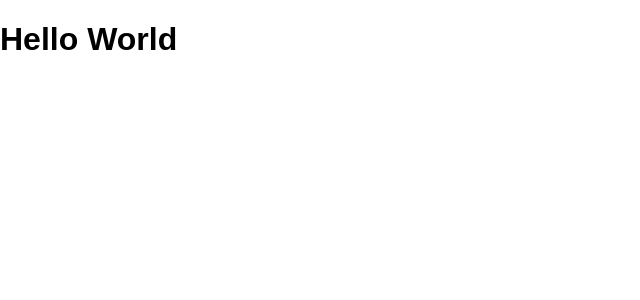
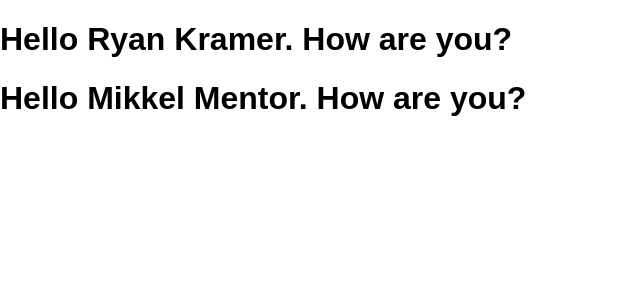
Before and after one commit to Durmaethor/React-Toy, a React (Create React App) app: page / in a window 1280 px wide. Shown: the top 300 px of the page, without its empty margins (0-640 px from the left). Built offline with nearby package versions, Linux system fonts and the light colour scheme.

Commit message:
Added additional properties

```diff
--- a/src/App.js
+++ b/src/App.js
@@ -3,12 +3,15 @@ import React from 'react';
 
 function App({ }) {
   return (
-    <Greet />
+    <div>
+      <Greet firstName='Ryan' lastName='Kramer' />
+      <Greet firstName='Mikkel' lastName='Mentor' />
+    </div>
   );
 }
 
-function Greet ({ }) {
-  return <h1>Hello World</h1>
+function Greet({ firstName, lastName}) {
+  return <h1>Hello {firstName} {lastName}. How are you?</h1>
 }
 
 export default App;
```
